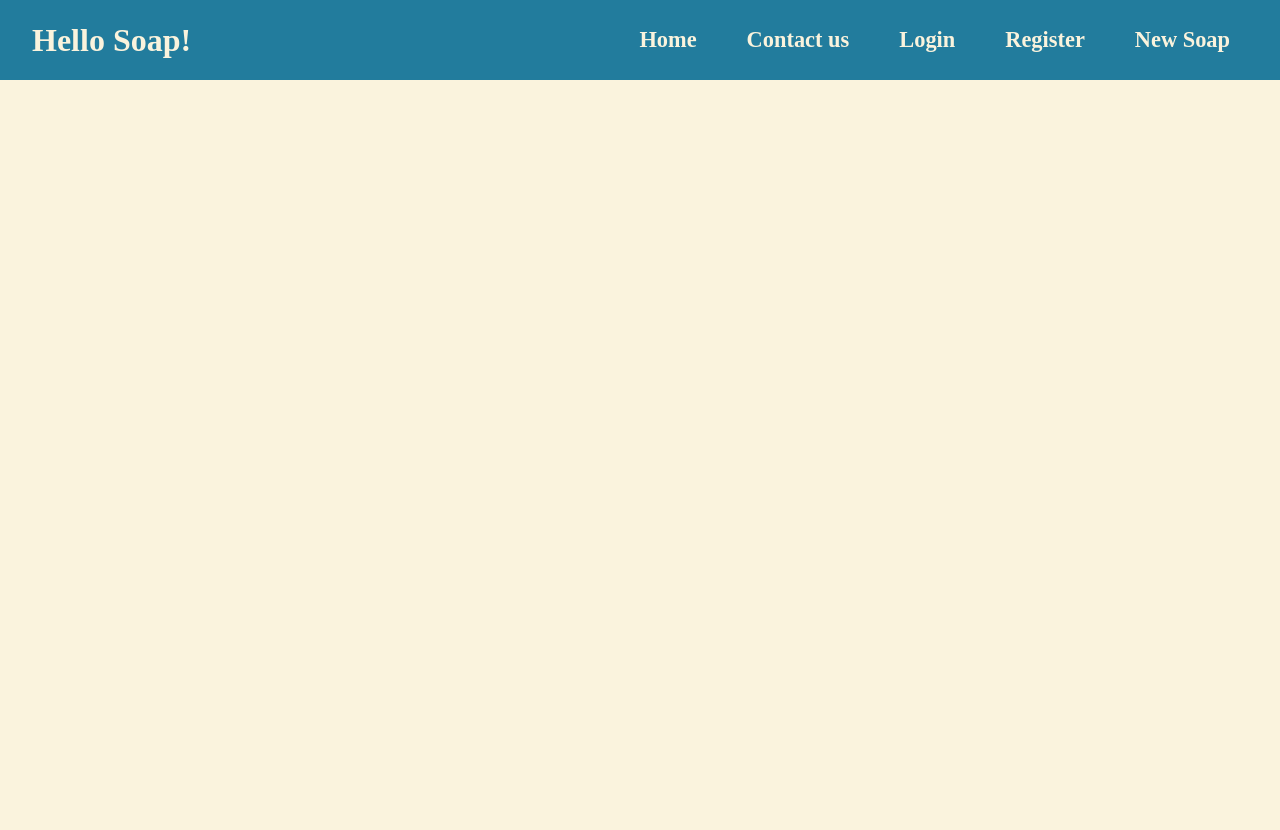
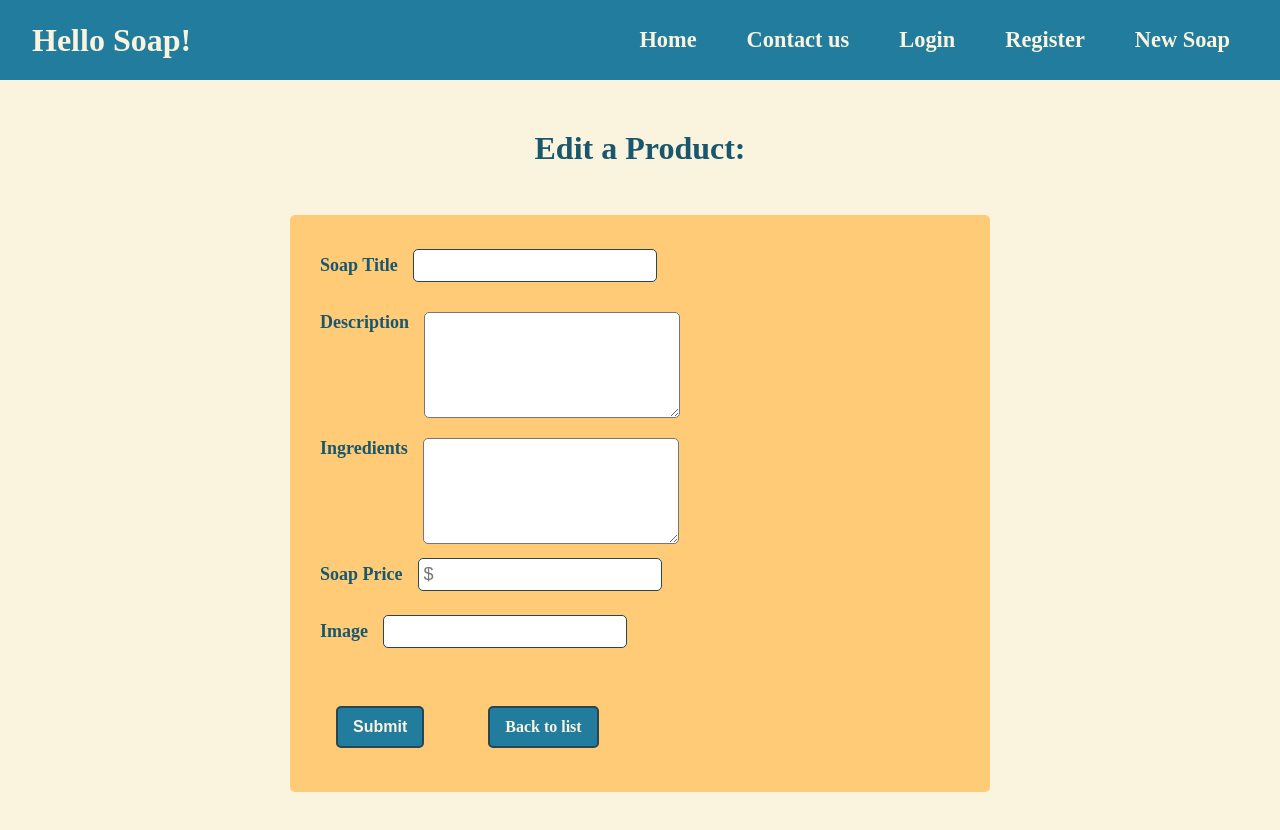
Before and after one commit to AndreiaCifoni/Soap-Project, a React (Create React App) app: page /soapedit/1 in a window 1280 px wide. Shown: the top 830 px of the page. Before the commit the page ends 800 px from the top, so only its background shows below. Built offline with nearby package versions, Linux system fonts and the light colour scheme.

Commit message:
passed the right id route  when clicking in SoapEdit link

```diff
--- a/src/components/App.js
+++ b/src/components/App.js
@@ -24,7 +24,7 @@ const App = () => {
           <Route path={"/soaplist"} element={<SoapList />} />
           <Route path={"/soapcard"} element={<SoapCard />} />
           <Route path={"/soapcreate"} element={<SoapCreate />} />
-          <Route path={"/soapedit"} element={<SoapEdit />} />
+          <Route path={"/soapedit/:id"} element={<SoapEdit />} />
           <Route path={"/info/:id"} element={<SoapInfo />} />
         </Routes>
       </div>
--- a/src/components/soap/SoapEdit.js
+++ b/src/components/soap/SoapEdit.js
@@ -1,4 +1,7 @@
 import React, { useState } from "react";
+import { useSelector } from "react-redux";
+import { Link, useParams } from "react-router-dom";
+import { getSoapById } from "../../store";
 import SoapForm from "./SoapForm";
 
 const SoapEdit = () => {
@@ -9,6 +12,14 @@ const SoapEdit = () => {
     ingredients: "",
     price: "",
   });
+
+  const { id } = useParams();
+
+  const soap = useSelector((state) => getSoapById(state, id));
+
+  if (!soap) {
+    return null;
+  }
 
   const onEditSoapSubmit = (editSoap) => {
     // dispatch(createSoap(newSoap));
--- a/src/components/soap/SoapInfo.js
+++ b/src/components/soap/SoapInfo.js
@@ -32,7 +32,7 @@ const SoapInfo = () => {
             <ShoppingCartIcon className="info-icon" />
             Add to cart
           </button>
-          <Link className="info-btn info-link" to="/soapedit">
+          <Link className="info-btn info-link" to={`/soapedit/${soap.id}`}>
             Edit Soap
           </Link>
         </div>
```
